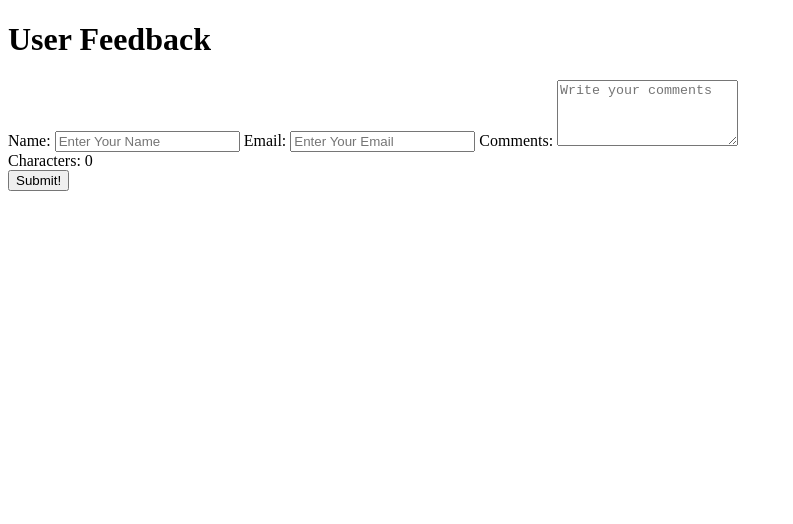
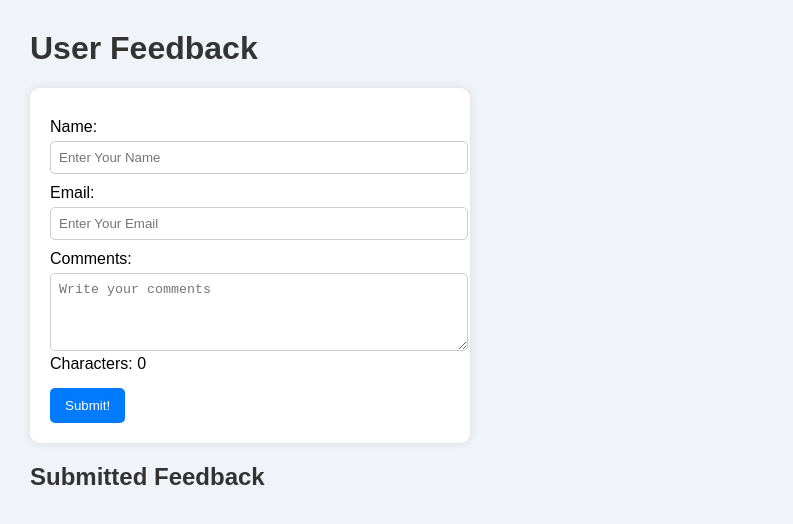
Before and after one commit to DavidWalczak/Coding-Project-1-DavidWalczak, a plain HTML site: page index.html in a window 1280 px wide. Shown: the whole page, without its empty margins (0-793 px from the left). Drawn offline with Linux system fonts and the light colour scheme.

Commit message:
added the bulk of the .css for looks

```diff
--- a/index.html
+++ b/index.html
@@ -28,6 +28,9 @@
 
         </form>
 
+        <div id="feedbackDisplay">
+            <h2>Submitted Feedback</h2>
+        </div>
 
     </body>
 </html>
--- a/style.css
+++ b/style.css
@@ -0,0 +1,66 @@
+body {
+  font-family: Arial, sans-serif;
+  margin: 30px;
+  background-color: #f0f4f8;
+}
+
+h1, h2 {
+  color: #333;
+}
+
+form {
+  background: #fff;
+  padding: 20px;
+  border-radius: 10px;
+  box-shadow: 0 0 10px rgba(0,0,0,0.1);
+  max-width: 400px;
+}
+
+label {
+  display: block;
+  margin-top: 10px;
+}
+
+input, textarea {
+  width: 100%;
+  margin-top: 5px;
+  padding: 8px;
+  border-radius: 5px;
+  border: 1px solid #ccc;
+}
+
+button {
+  margin-top: 15px;
+  padding: 10px 15px;
+  background: #007bff;
+  color: white;
+  border: none;
+  border-radius: 5px;
+  cursor: pointer;
+}
+
+button:hover {
+  background: #0056b3;
+}
+
+.tooltip {
+  display: none;
+  background-color: #222;
+  color: white;
+  padding: 5px 10px;
+  border-radius: 4px;
+  position: absolute;
+  font-size: 0.85em;
+}
+
+.error {
+  color: red;
+  font-size: 0.9em;
+}
+
+#feedback-display {
+  margin-top: 30px;
+  background: #fff;
+  padding: 15px;
+  border-radius: 8px;
+}
```
